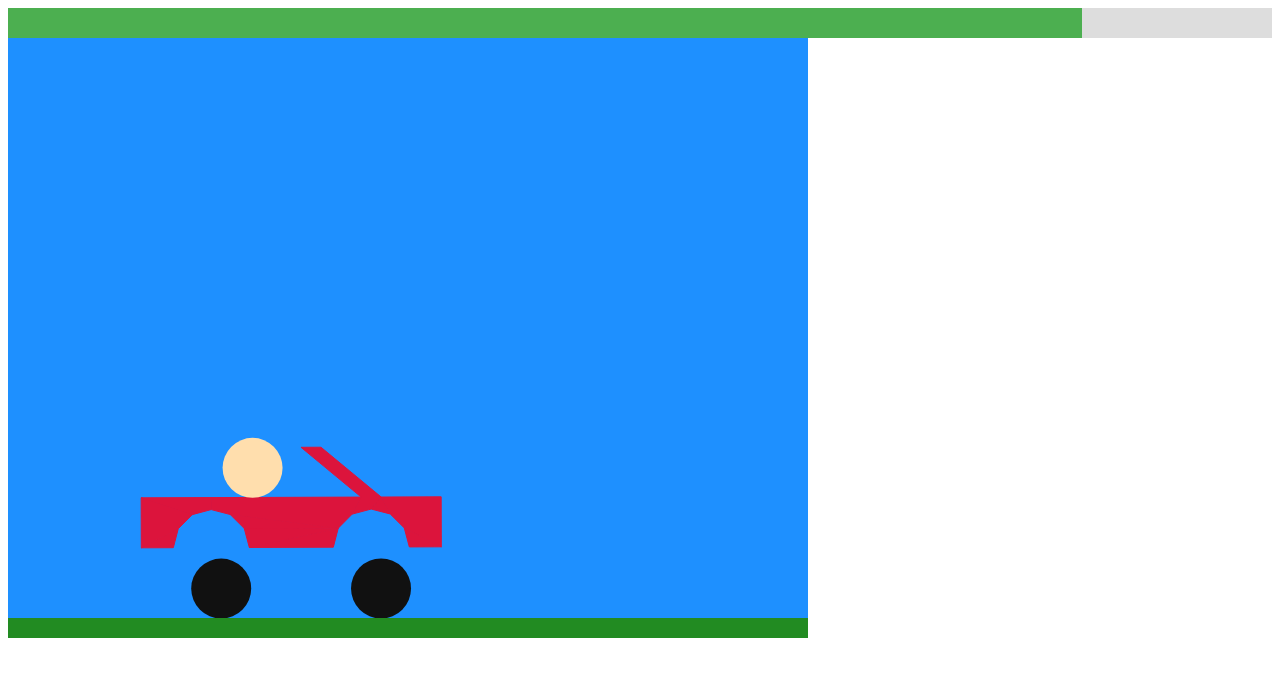
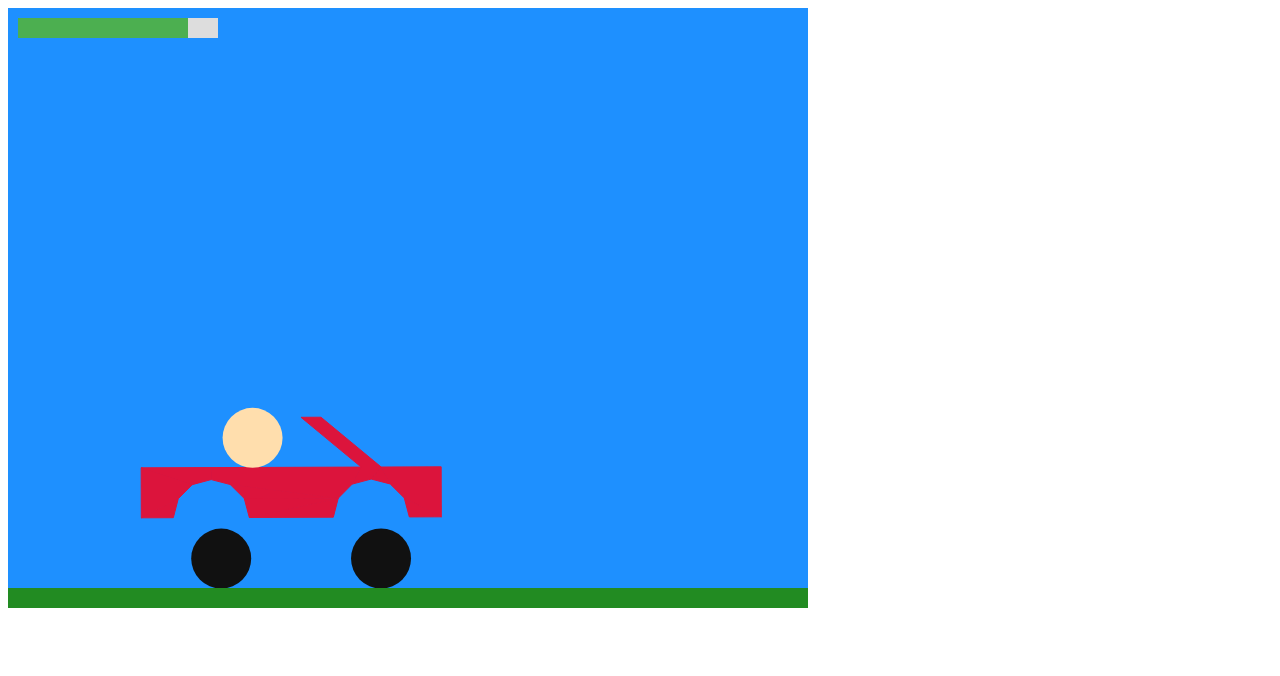
Before and after one commit to gllms/Hill, a plain HTML site: page index.html in a window 1280 px wide. Drawn offline with nearby package versions, Linux system fonts and the light colour scheme.

Commit message:
Update fuel bar

```diff
--- a/index.html
+++ b/index.html
@@ -1,4 +1,4 @@
-<html lang="en">
+     <html lang="en">
 
 <head>
   <meta charset="UTF-8">
@@ -9,11 +9,15 @@
     #myProgress {
       width: 100%;
       background-color: #ddd;
+      position: absolute;
+      width: 200px;
+      height: 20px;
+      margin: 10px;
     }
 
     #myBar {
       width: 100%;
-      height: 30px;
+      height: 20px;
       background-color: #4CAF50;
     }
   </style>
```
